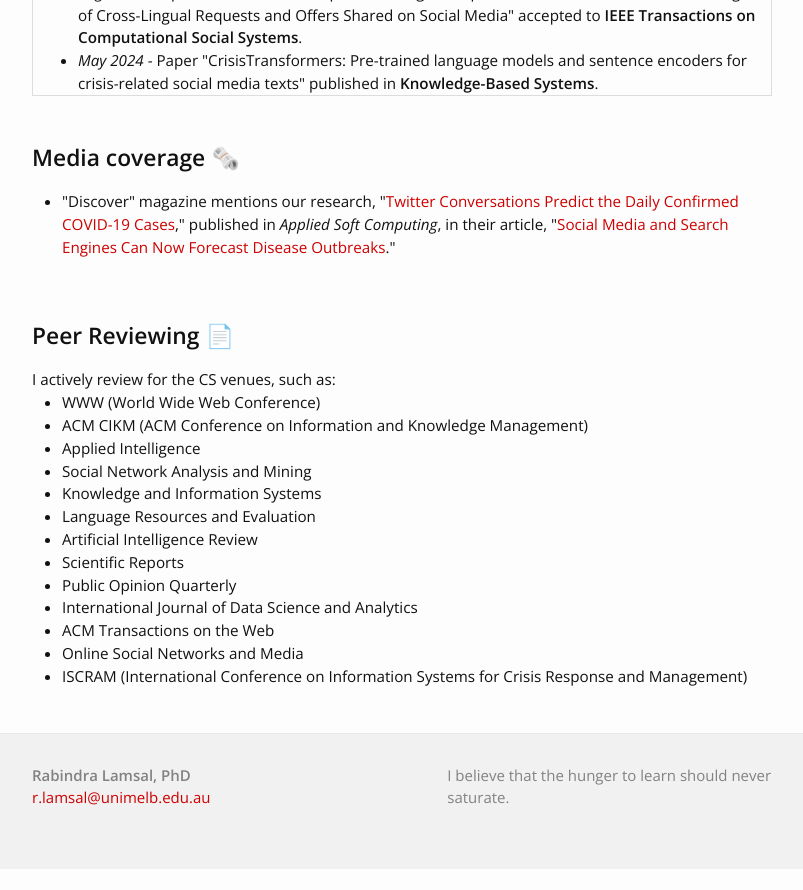
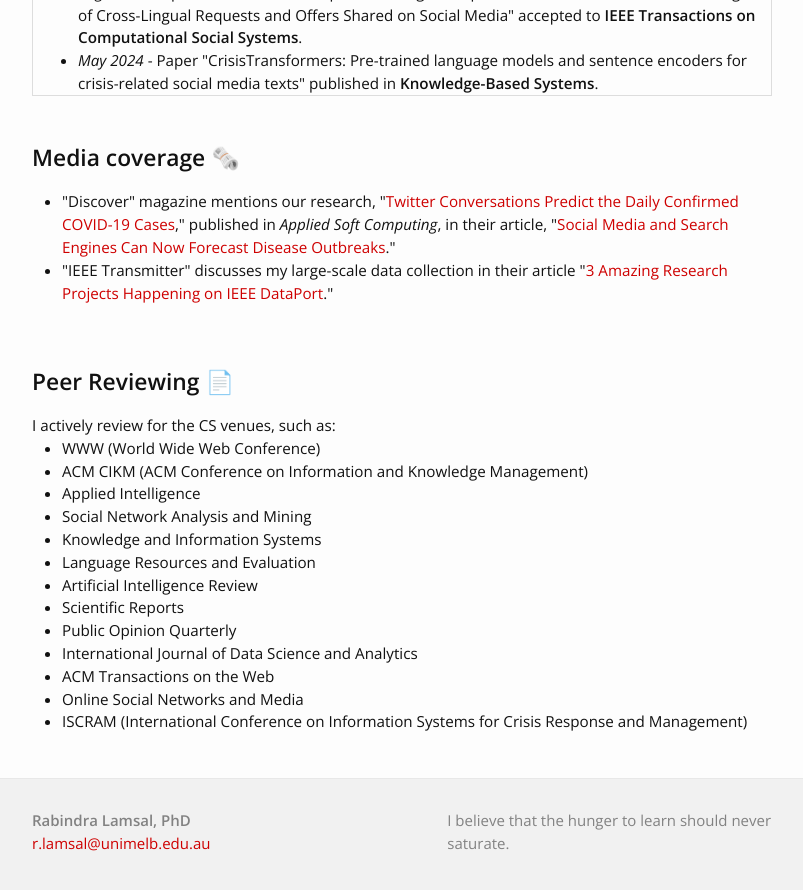
Before and after one commit to rabindralamsal/personal-site, a Jekyll site: the page built from index.html, in a window 1280 px wide and 900 px high, scrolled down 824 px. Shown: the top 890 px of the window, without its empty margins (238-1041 px from the left). Built offline with Jekyll 4.4.1, drawn with Linux system fonts in a browser that asks for light colours; before the commit the page ends 1693 px from its top, so only the background shows below that.

Commit message:
Update index.html

```diff
--- a/index.html
+++ b/index.html
@@ -42,6 +42,7 @@
 <div class="updates">
 <ul>
 <li>"Discover" magazine mentions our research, "<a href="https://www.sciencedirect.com/science/article/pii/S1568494622006524">Twitter Conversations Predict the Daily Confirmed COVID-19 Cases</a>," published in <i>Applied Soft Computing</i>, in their article, "<a href="https://www.discovermagazine.com/technology/social-media-and-search-engines-can-now-forecast-disease-outbreaks">Social Media and Search Engines Can Now Forecast Disease Outbreaks</a>."</li>
+<li>"IEEE Transmitter" discusses my large-scale data collection in their article "<a href="https://transmitter.ieee.org/3-amazing-research-projects-happening-on-ieee-dataport/">3 Amazing Research Projects Happening on IEEE DataPort</a>."</li>
 </div>
 
 
```
